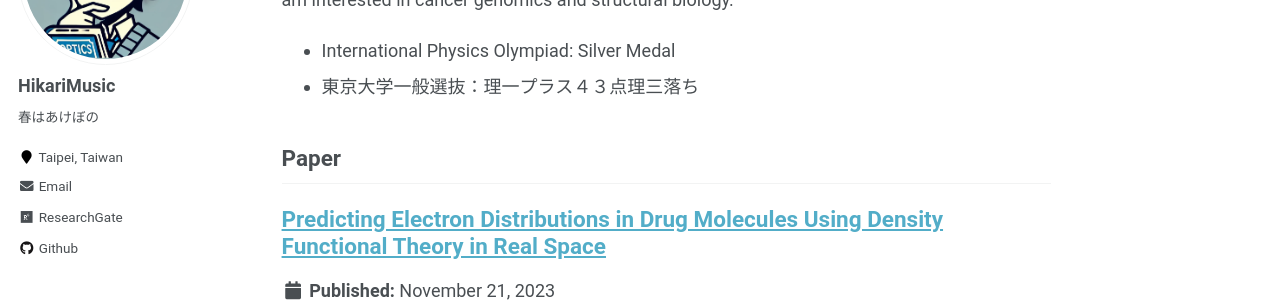
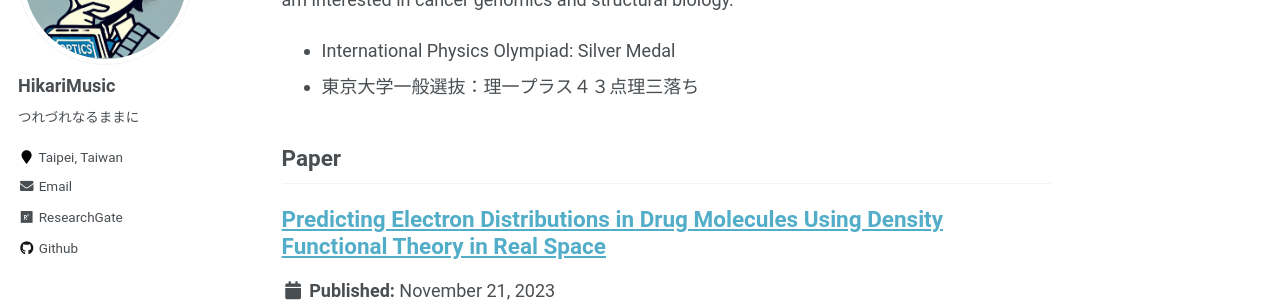
Before and after one commit to hikarimusic/hikarimusic.github.io, a Jekyll site: the page built from _pages/about.md, in a window 1280 px wide. Shown: the part 228-530 px from the top of the page. Built offline with Jekyll 4.4.1, drawn with Linux system fonts in a browser that asks for light colours; some web fonts are replaced.

Commit message:
Update _config.yml

```diff
--- a/_config.yml
+++ b/_config.yml
@@ -82,7 +82,7 @@ analytics:
 author:
   name             : "HikariMusic"
   avatar           : "icon2.png"
-  bio              : "春はあけぼの"
+  bio              : "つれづれなるままに"
   location         : "Taipei, Taiwan"
   employer         :
   pubmed           : #"https://www.ncbi.nlm.nih.gov/pubmed/?term=john+snow"
```
